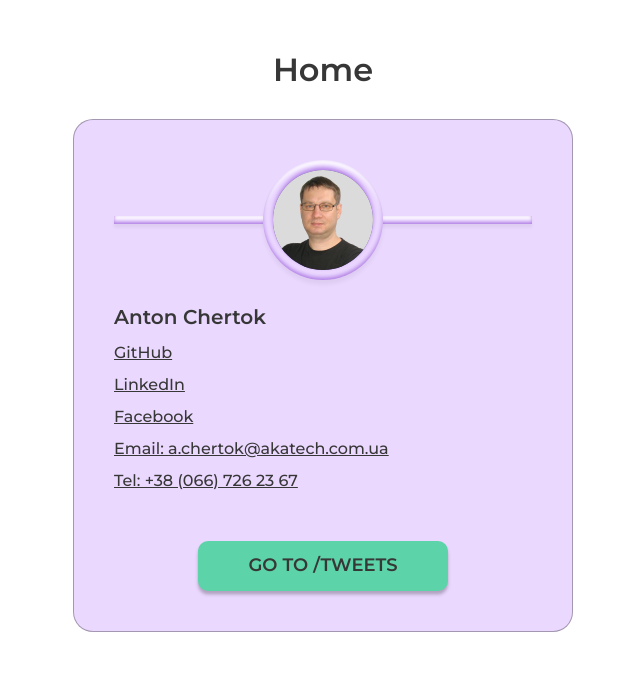
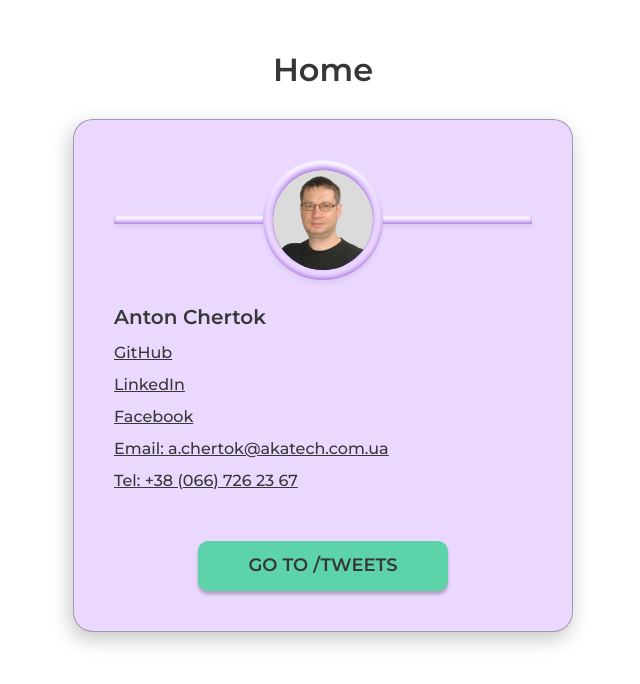
Before and after one commit to chertoha/tweet-hub, a React (Create React App) app: page / in a window 1280 px wide. Shown: the top 684 px of the page, without its empty margins (317-957 px from the left). Built offline with nearby package versions, Linux system fonts and the light colour scheme; no server answers.

Commit message:
Update DeveloperCard.styled.js

```diff
--- a/src/components/DeveloperCard/DeveloperCard.styled.js
+++ b/src/components/DeveloperCard/DeveloperCard.styled.js
@@ -8,10 +8,12 @@ export const StyledDevCard = styled("div")`
   margin-left: auto;
   margin-right: auto;
   padding: 40px;
+  margin-bottom: 30px;
 
   background-color: ${(p) => p.theme.colors.secondaryBgd};
   border: 1px solid rgba(0, 0, 0, 0.3);
   border-radius: ${(p) => p.theme.radii.borderRadius.large};
+  box-shadow: -2.5777px 6.87386px 20.6216px rgba(0, 0, 0, 0.23);
 
   ${theme.mq.mobileOnly} {
     max-width: 280px;
```
